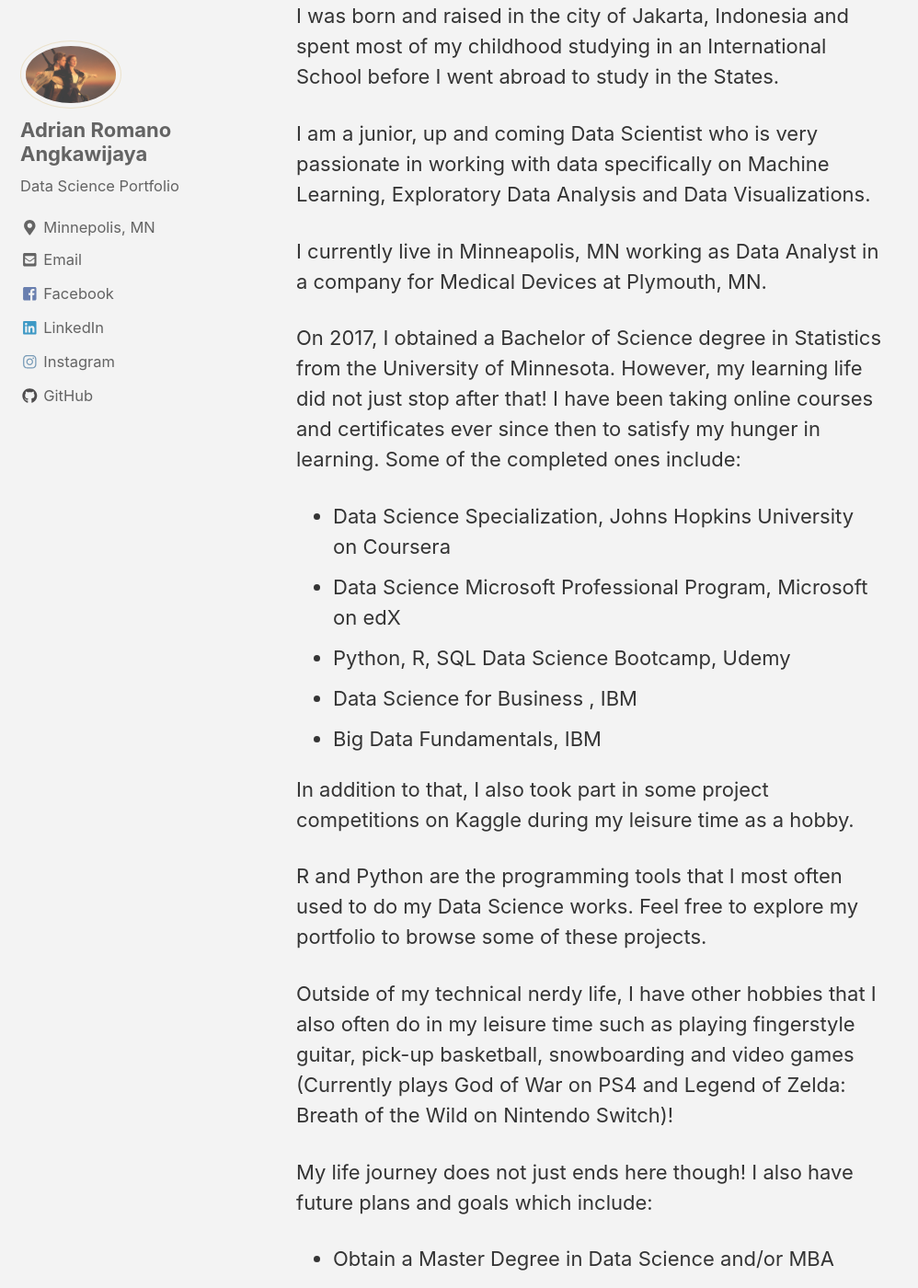
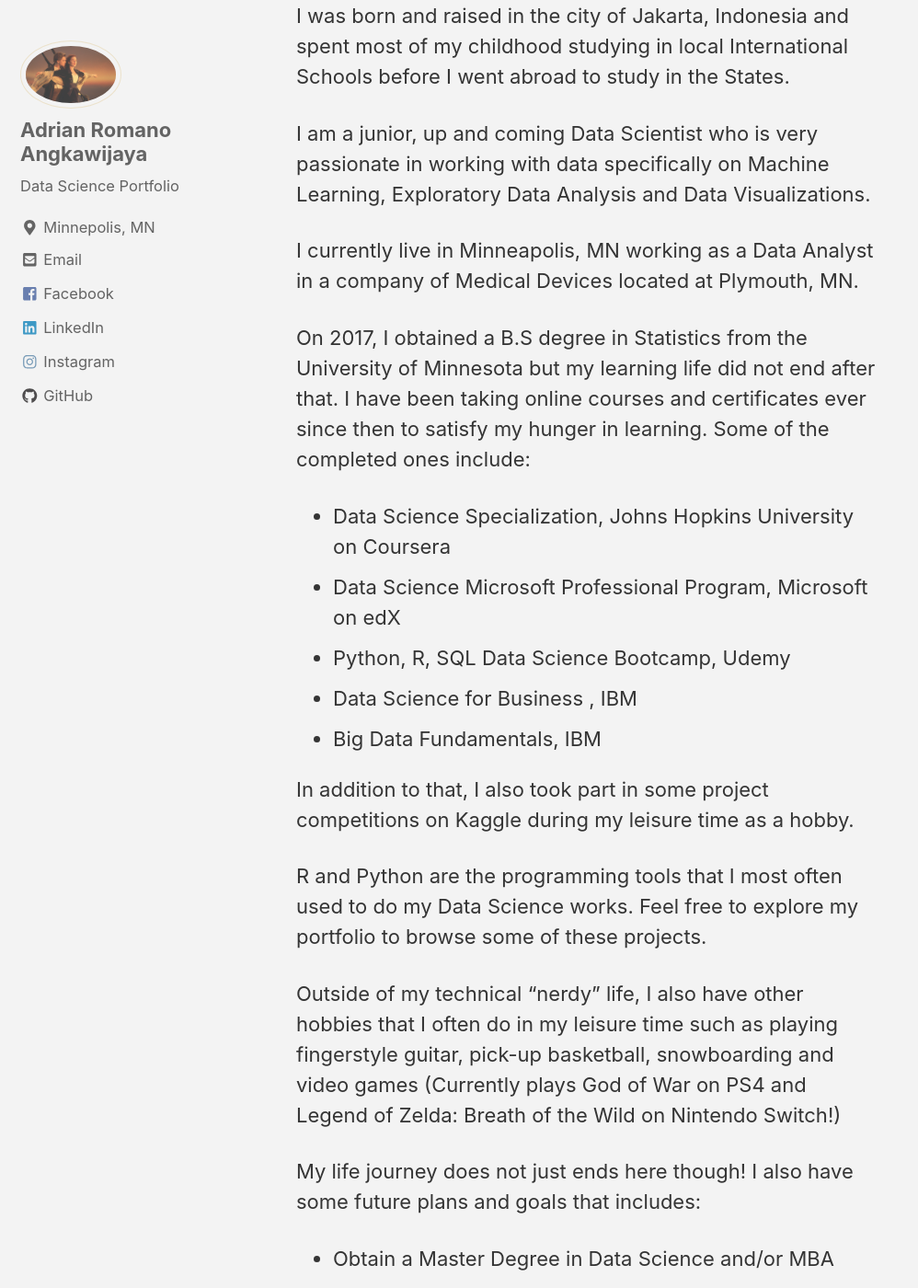
Before and after one commit to adrianromano/adrianromano.github.io, a Jekyll site: the page built from _pages/about.md, in a window 1280 px wide and 1400 px high, scrolled down 1009 px. Shown: the whole window at 92% size, without its empty margins (0-998 px from the left). Built offline with Jekyll 4.4.1, drawn with Linux system fonts in a browser that asks for light colours; nearby versions of some CDN libraries; some of the changed text lies outside the part shown.

Commit message:
new gith

```diff
--- a/_pages/about.md
+++ b/_pages/about.md
@@ -7,13 +7,13 @@
 
 Hi! This is Adrian here.
 
-I was born and raised in the city of Jakarta, Indonesia and spent most of my childhood studying in an International School before I went abroad to study in the States.
+I was born and raised in the city of Jakarta, Indonesia and spent most of my childhood studying in local International Schools before I went abroad to study in the States.
 
 I am a junior, up and coming Data Scientist who is very passionate in working with data specifically on Machine Learning, Exploratory Data Analysis and Data Visualizations.
 
-I currently live in Minneapolis, MN working as Data Analyst in a company for Medical Devices at Plymouth, MN.
+I currently live in Minneapolis, MN working as a Data Analyst in a company of Medical Devices located at Plymouth, MN.
 
-On 2017, I obtained a Bachelor of Science degree in Statistics from the University of Minnesota. However, my learning life did not just stop after that! I have been taking online courses and certificates ever since then to satisfy my hunger in learning. Some of the completed ones include:
+On 2017, I obtained a B.S degree in Statistics from the University of Minnesota but my learning life did not end after that. I have been taking online courses and certificates ever since then to satisfy my hunger in learning. Some of the completed ones include:
 
 - Data Science Specialization, Johns Hopkins University on Coursera
 - Data Science Microsoft Professional Program, Microsoft on edX
@@ -25,16 +25,20 @@
 
 R and Python are the programming tools that I most often used to do my Data Science works. Feel free to explore my portfolio to browse some of these projects.
 
-Outside of my technical nerdy life, I have other hobbies that I also often do in my leisure time such as playing fingerstyle guitar, pick-up basketball, snowboarding and video games (Currently plays God of War on PS4 and Legend of Zelda: Breath of the Wild on Nintendo Switch)!
+Outside of my technical "nerdy" life, I also have other hobbies that I often do in my leisure time such as playing fingerstyle guitar, pick-up basketball, snowboarding and video games (Currently plays God of War on PS4 and Legend of Zelda: Breath of the Wild on Nintendo Switch!)
 
-My life journey does not just ends here though! I also have future plans and goals which include:
+My life journey does not just ends here though! I also have some future plans and goals that includes:
 
 - Obtain a Master Degree in Data Science and/or MBA
 - Broaden my knowledge of Deep Learning and Artificial Intelligence
 - Tackle some more certificates and competitions (especially for Big Data projects)
+- Broaden my knowledge of Forex Trading
 - Learn to sing and play the piano
-- Travel around the World!
+- Travel around the World
+- Eat good foods !!
 
-And that’s about it! Feel free to connect with me on [LinkedIn](https://www.linkedin.com/in/adrian-r-angkawijaya-717b53161/) or shoot a dm if you want to discuss opportunities, collaboration or just share about anything in general. I’m always happy to talk!
+and so much more!
+
+That’s about it for my introduction! Feel free to connect with me on [LinkedIn](https://www.linkedin.com/in/adrian-r-angkawijaya-717b53161/) or shoot me a dm if you want to discuss opportunities, collaboration or just share about anything in general. I’m always happy to talk!
 
 Thanks for reading !
```
